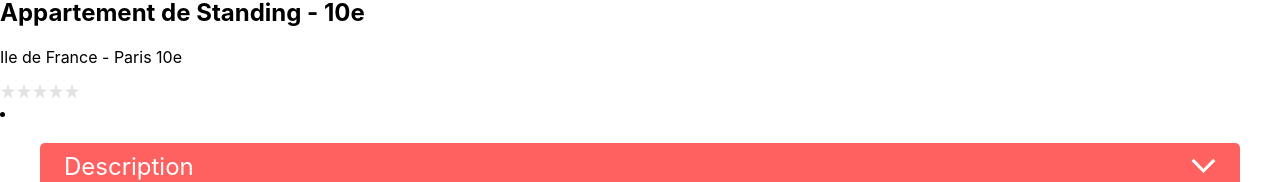
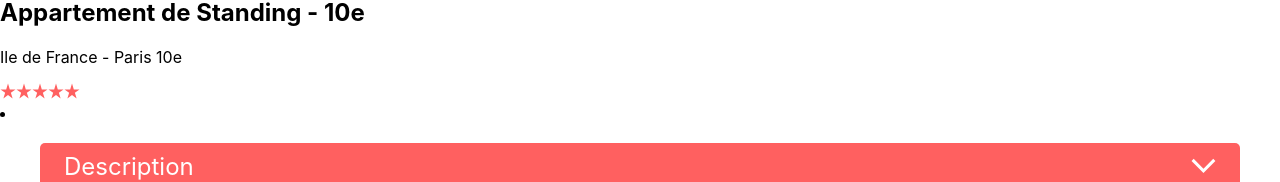
Before and after one commit to AndyRama/P11Training, a React (Create React App) app: page /logement/0979876d in a window 1280 px wide. Shown: the part 557-739 px from the top of the page. Built offline with nearby package versions, Linux system fonts and the light colour scheme.

Commit message:
[Fix] star Rating in singleProduct

```diff
--- a/src/pages/SingleProduct/SingleProduct.jsx
+++ b/src/pages/SingleProduct/SingleProduct.jsx
@@ -48,7 +48,7 @@ function SingleProduct() {
             </div>
           </div>
           <div className="group-elements-right">
-            <Rating key={rating} />
+            <Rating rating = {rating} />
           </div>
 
           <div className="singleproduct__collapse">
```
Also changed, not shown: src/components/Rating/Rating.jsx (line endings or trailing spaces).
